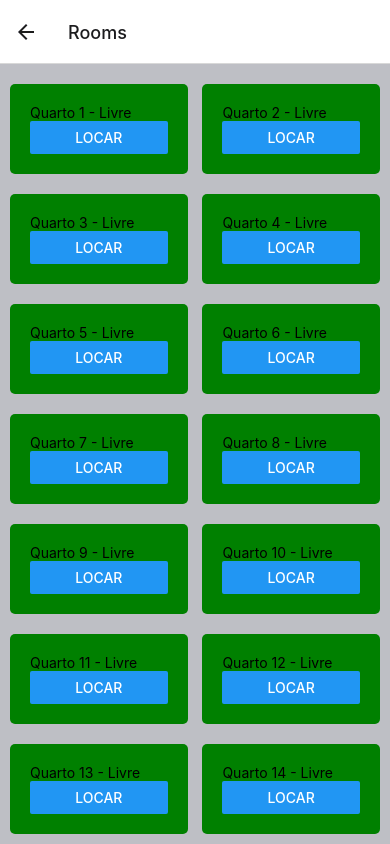
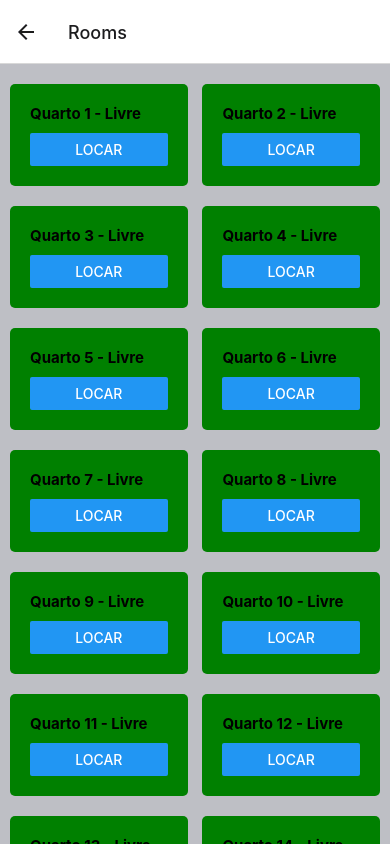
Before and after one commit to AlexandreLiberatto/app-posada, a React Native app: screen /Rooms in a window 390 px wide. Built offline with nearby package versions, Linux system fonts and the light colour scheme.

Commit message:
Adicionando styles.roomText

```diff
--- a/src/screens/RoomsScreen.js
+++ b/src/screens/RoomsScreen.js
@@ -63,7 +63,7 @@ export default function RoomsScreen({ navigation }) {
       <View style={styles.grid}>
         {rooms.map(room => (
           <View key={room.id} style={[styles.room, room.occupied ? styles.occupied : styles.available]}>
-            <Text>{`Quarto ${room.id} - ${room.occupied ? 'Ocupado' : 'Livre'}`}</Text>
+            <Text style={styles.roomText}>{`Quarto ${room.id} - ${room.occupied ? 'Ocupado' : 'Livre'}`}</Text>
             {room.occupied ? (
               <Button title="Desocupar" onPress={() => handleVacate(room.id)} />
             ) : (
@@ -98,4 +98,9 @@ const styles = StyleSheet.create({
   available: {
     backgroundColor: 'green',
   },
+  roomText: {
+    fontWeight: 'bold',
+    fontSize: 15, // Aumenta um pouco o tamanho da fonte
+    marginBottom: 10,
+  },
 });
```
